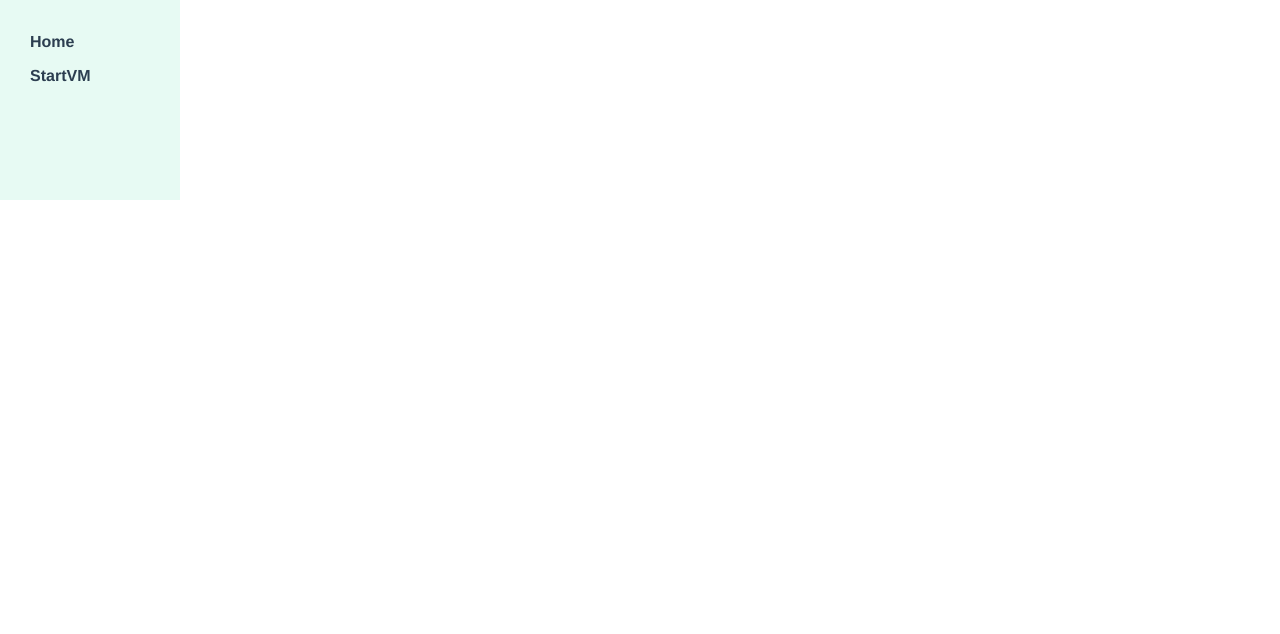
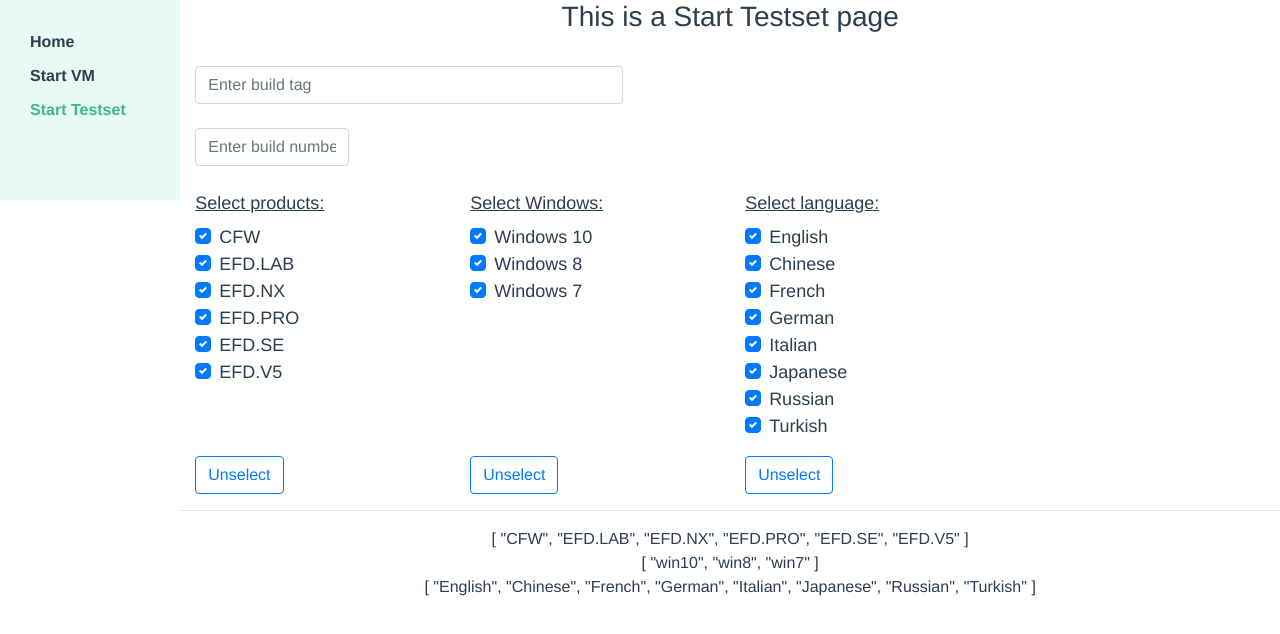
Before and after one commit to Victor-40/vue_client, a Vue app: page /starttestset in a window 1280 px wide. Shown: the top 634 px of the page. Built offline with nearby package versions, Linux system fonts and the light colour scheme.

Commit message:
start testset begin

```diff
--- a/src/App.vue
+++ b/src/App.vue
@@ -3,7 +3,8 @@
     <div id="nav">
       <router-link to="/">Home</router-link>
 <!--      <router-link :to="{path: '/startvm', params: {bisy: true}}">StartVM</router-link>-->
-      <router-link :to="{path: '/startvm' }">StartVM</router-link>
+      <router-link :to="{path: '/startvm' }">Start VM</router-link>
+      <router-link :to="{path: '/starttestset' }">Start Testset</router-link>
     </div>
     <div class="main">
       <router-view />
--- a/src/router/index.js
+++ b/src/router/index.js
@@ -1,6 +1,7 @@
 import Vue from 'vue'
 import VueRouter from 'vue-router'
 import Home from '../views/Home.vue'
+import startTestset from '../views/startTestset.vue'
 
 Vue.use(VueRouter)
 
@@ -17,7 +18,12 @@ Vue.use(VueRouter)
     // this generates a separate chunk (about.[hash].js) for this route
     // which is lazy-loaded when the route is visited.
     component: () => import(/* webpackChunkName: "about" */ '../views/startVM.vue')
-  }
+  },
+    {
+      path: '/starttestset',
+      name: 'startTestset',
+      component: startTestset
+    },
 ]
 
 const router = new VueRouter({
--- /dev/null
+++ b/src/views/startTestset.vue
@@ -0,0 +1,142 @@
+<template>
+  <div class="startvm" >
+    <h3>This is a Start Testset page</h3>
+
+    <b-container class="bv-example-row">
+      <b-row class="text-center">
+        <b-col cols="5" class="mb-4 mt-4">
+            <b-form-input v-model="buildTag" placeholder="Enter build tag" trim></b-form-input>
+        </b-col>
+      </b-row>
+      <b-row>
+        <b-col cols="2" class="mb-4">
+            <b-form-input v-model="buildNum" placeholder="Enter build number" trim></b-form-input>
+        </b-col>
+      </b-row>
+      <b-row>
+        <b-col cols="3" class="la">
+          <b-form-group label="Select products:" class="ttl">
+            <b-form-checkbox
+                    v-for="option in optionsProd"
+                    v-model="selectedProd"
+                    :key="option.value"
+                    :value="option.value"
+                    name="flavour-3a"
+            >
+              {{ option.text }}
+            </b-form-checkbox>
+          </b-form-group>
+        </b-col>
+
+        <b-col cols="3" class="la">
+          <b-form-group label="Select Windows:" class="ttl">
+            <b-form-checkbox
+                    v-for="option in optionsWin"
+                    v-model="selectedWin"
+                    :key="option.value"
+                    :value="option.value"
+                    name="flavour-3a"
+            >
+              {{ option.text }}
+            </b-form-checkbox>
+          </b-form-group>
+        </b-col>
+
+        <b-col cols="3" class="la">
+          <b-form-group label="Select language:" class="ttl">
+            <b-form-checkbox
+                    v-for="option in optionsLang"
+                    v-model="selectedLang"
+                    :key="option.value"
+                    :value="option.value"
+                    name="flavour-3a"
+            >
+              {{ option.text }}
+            </b-form-checkbox>
+          </b-form-group>
+        </b-col>
+      </b-row>
+      <b-row>
+        <b-col cols="3" class="la">
+          <b-button variant="outline-primary" @click="selectedProd = []">Unselect</b-button>
+        </b-col>
+        <b-col cols="3" class="la">
+          <b-button variant="outline-primary" @click="selectedWin = []">Unselect</b-button>
+        </b-col>
+        <b-col cols="3" class="la">
+          <b-button variant="outline-primary" @click="selectedLang = []">Unselect</b-button>
+        </b-col>
+      </b-row>
+    </b-container>
+    <hr>
+    <div>{{selectedProd}}</div>
+    <div>{{selectedWin}}</div>
+    <div>{{selectedLang}}</div>
+
+
+  </div>
+</template>
+
+<script>
+// import axios from "axios";
+
+export default {
+  name: "startTestset",
+  data() {
+    return {
+      buildTag: '',
+      buildNum: '',
+      selectedProd: ["CFW", "EFD.LAB", "EFD.NX", "EFD.PRO", "EFD.SE", "EFD.V5"],
+      optionsProd: [
+        { text: 'CFW', value: 'CFW'},
+        { text: 'EFD.LAB', value: 'EFD.LAB' },
+        { text: 'EFD.NX', value: 'EFD.NX' },
+        { text: 'EFD.PRO', value: 'EFD.PRO' },
+        { text: 'EFD.SE', value: 'EFD.SE' },
+        { text: 'EFD.V5', value: 'EFD.V5' }],
+
+      selectedWin: ["win10", "win8", "win7"],
+      optionsWin: [
+        { text: 'Windows 10', value: 'win10'},
+        { text: 'Windows 8', value: 'win8' },
+        { text: 'Windows 7', value: 'win7' }
+      ],
+      selectedLang: [
+        "English",
+        "Chinese",
+        "French",
+        "German",
+        "Italian",
+        "Japanese",
+        "Russian",
+        "Turkish"],
+      optionsLang: [
+        { text: 'English', value: 'English'},
+        { text: 'Chinese', value: 'Chinese'},
+        { text: 'French', value: 'French'},
+        { text: 'German', value: 'German'},
+        { text: 'Italian', value: 'Italian'},
+        { text: 'Japanese', value: 'Japanese'},
+        { text: 'Russian', value: 'Russian'},
+        { text: 'Turkish', value: 'Turkish'},
+      ]
+    }
+  },
+
+  methods: {
+
+  },
+  mounted: function() {
+
+  },
+}
+</script>
+<style>
+  .la {
+    text-align: left;
+    font-size: 18px;
+  }
+  .ttl {
+    text-decoration: underline;
+  }
+</style>
```
